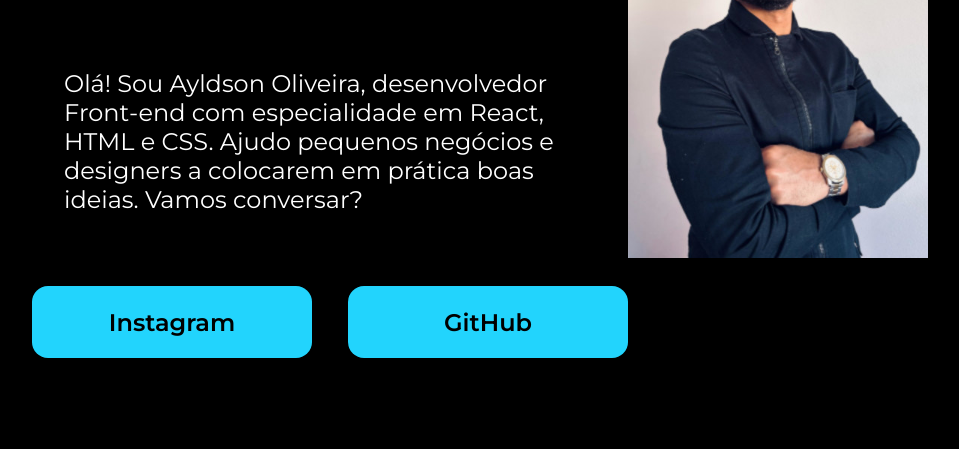
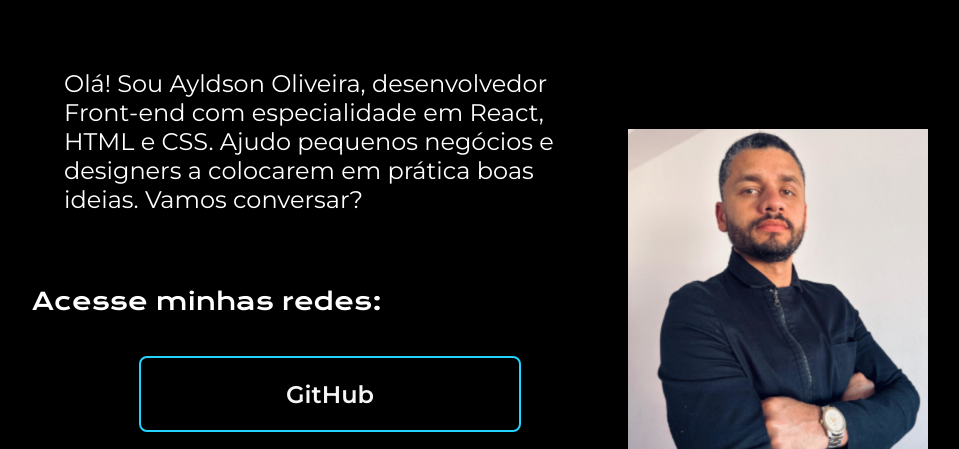
Before and after one commit to AyldsonOliveira/projeto-portifolio, a plain HTML site: page index.html in a window 1280 px wide. Shown: the part 351-800 px from the top of the page, without its empty margins (160-1119 px from the left). Drawn offline with nearby package versions, Linux system fonts and the light colour scheme.

```diff
--- a/index.html
+++ b/index.html
@@ -15,10 +15,14 @@
             <h1 class="apresentacao__conteudo__titulo">Eleve seu negócio digital a outro nível <strong class="titulo-destaque">com um Front-end de qualidade!</strong></h1>
             <p class="apresentacao__conteudo__texto">
             Olá! Sou Ayldson Oliveira, desenvolvedor Front-end com especialidade em React, HTML e CSS. Ajudo pequenos negócios e designers a colocarem em prática boas ideias. Vamos conversar?</p>
+            <h2 class="apresentacao__links__subtitulos">Acesse minhas redes:</h2>
+
             <div class="apresentacao__links">
-                <a class="apresentacao__links__link" href="https://www.instagram.com/" target="_blank">Instagram</a>
-                <a class="apresentacao__links__link"  href="https://github.com/AyldsonOliveira" target="_blank">GitHub</a>
+                <a class="apresentacao__links__link" href="https://github.com/AyldsonOliveira" target="_blank">GitHub</a>
+                <img src="imagem/github.png" alt="">
+                <a class="apresentacao__links__link"  href="https://www.instagram.com/" target="_blank">Instagram</a>
             </div>
+
         </section>
         <img src="imagem/Imagem WhatsAp.jpg" alt="">
     </main>
--- a/style.css
+++ b/style.css
@@ -61,17 +61,27 @@ img {
 
 .apresentacao__links {
     display: flex;
+    flex-direction: column;
     justify-content: space-between;
+     align-items: center;
+     gap: 32px;
+}
+
+.apresentacao__links__subtitulos {
+    font-family: "Krona One" ,Sans-serif;
+    font-weight: 400;
+    font-size: 24px;
 }
 
 .apresentacao__links__link {
-    background-color: #22d4fd;
-    width: 280px;
+    /* background-color: #22d4fd; */
+    border: 2px solid #22d4fd;
+    width: 378px;
     text-align: center;
-    border-radius: 16px;
+    border-radius: 8px;
     font-size: 24px;
     font-weight: 600;
     padding:  21.5px 0;
-    color: #000;
+    color: #f6f6f6;
     font-family: "Montserrat", sans-serif;
 }
```
Also changed, not shown: imagem/Imagem.png (added), imagem/github.png (added), imagem/instagram.png (added), imagem/linkedin.png (added), imagem/twitch.png (added), imagem/twitter-novo.png (added), imagem/twitter.png (added).
